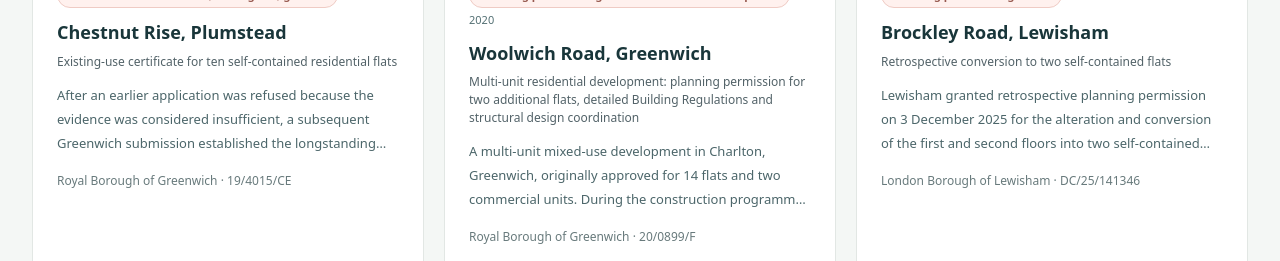
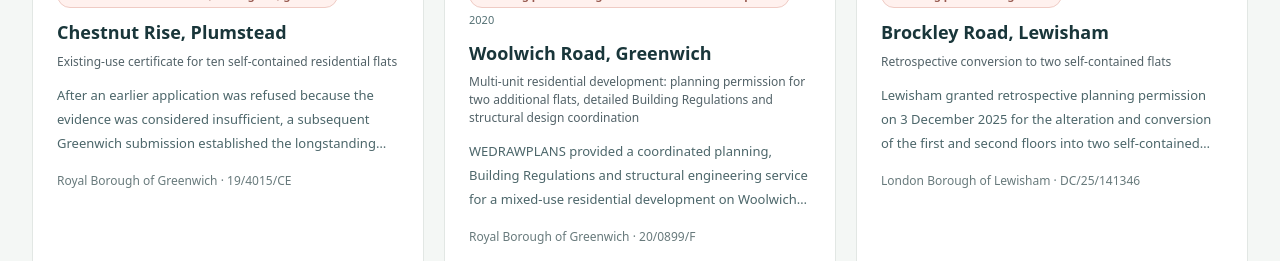
Before and after one commit to WEDRAWPLANS/wedrawplans, a Next.js app: page /case-studies in a window 1280 px wide. Shown: the part 4840-5101 px from the top of the page. Built offline with nearby package versions, Linux system fonts and the light colour scheme.

Commit message:
Replace internal Woolwich editorial notes with professional evidence-led client-facing copy

```diff
--- a/data/caseStudies.ts
+++ b/data/caseStudies.ts
@@ -559,7 +559,7 @@ export const caseStudies: CaseStudy[] = [
     slug: "700-woolwich-road-greenwich-two-new-flats",
     title: "Woolwich Road, Greenwich | Planning, Building Regulations and Structural Engineering",
     shortTitle: "Woolwich Road, Greenwich",
-    seoDescription: "Sample WEDRAWPLANS Greenwich project: two additional flats approved during construction, original BR01–BR17 Building Regulations drawings, coordinated steelwork and site photographs.",
+    seoDescription: "Explore WEDRAWPLANS planning approval, Building Regulations drawings and structural engineering coordination for two additional rooftop flats at Woolwich Road, Greenwich.",
     location: "Woolwich Road, Charlton, London SE7",
     authority: "Royal Borough of Greenwich",
     reference: "20/0899/F",
@@ -570,32 +570,31 @@ export const caseStudies: CaseStudy[] = [
     outcome: "Planning permission granted · construction completed",
     approved: true,
     featured: true,
-    summary: "A multi-unit mixed-use development in Charlton, Greenwich, originally approved for 14 flats and two commercial units. During the construction programme WEDRAWPLANS secured permission for an additional storey on the western side, creating two further two-bedroom flats and bringing the proposed residential total to 16. The same project also involved WEDRAWPLANS Building Regulations technical drawings, structural engineering coordination, planning-condition submissions and construction-stage support.",
-    proof: "Royal Greenwich application 20/0899/F concerns the additional floor and two more two-bedroom flats, together with parking and access alterations. The 1 July 2020 delegated report recommends approval and confirms the original 14-flat/two-commercial-unit permission (14/0289/F). Original WEDRAWPLANS planning and BR01–BR17 technical sheets, together with dated rooftop steelwork photographs, document the services supplied. The client confirms that final Building Control certification has been issued; the certificate is not reproduced here.",
-    approvedDrawings: "The council planning record concerns the additional storey, two new flats, amenity, parking and access changes. The separate BR01, BR02, BR03, BR04, BR05, BR06, BR07, BR08, BR13 and BR17 sheets are Building Regulations/technical drawings and should not be described as planning-approved sheets.",
-    wdpService: "WEDRAWPLANS prepared the architectural planning proposal and supporting drawings, managed planning-condition submissions and provided comprehensive Building Regulations drawings, coordinated structural engineering and detailed construction information for the residential scheme. Original progress photographs document steel-frame installation for the two new rooftop homes.",
+    summary: "WEDRAWPLANS provided a coordinated planning, Building Regulations and structural engineering service for a mixed-use residential development on Woolwich Road, Greenwich. Building on the earlier permission for 14 flats and two commercial units, we secured planning permission during construction for two further two-bedroom apartments in an additional upper storey. The resulting scheme incorporated 16 flats, supported by detailed technical drawings, planning-condition submissions and construction-stage coordination.",
+    proof: "Royal Greenwich granted planning permission under reference 20/0899/F for an additional storey containing two two-bedroom flats, together with related parking and access changes. The project combined an extensive planning drawing set with Building Regulations construction information, structural engineering coordination and site delivery. Final Building Control certification was issued following completion.",
+    approvedDrawings: "The architectural collection includes the additional-floor planning layouts, elevations, sections, rooftop amenity and associated access drawings. A separate technical collection contains BR01, BR02, BR03, BR04, BR05, BR06, BR07, BR08, BR13 and BR17, illustrating the Building Regulations and construction design.",
+    wdpService: "WEDRAWPLANS prepared and coordinated the architectural planning submission for the additional flats, the Building Regulations drawing package and structural design interfaces. Our involvement extended to planning-condition submissions, detailed construction information and coordination throughout the building programme.",
     homeownerGuidance: "Adding accommodation above an existing building requires more than planning drawings. The structural support, escape arrangements, fire and acoustic separation, accessibility, ventilation, roof construction, materials and Building Control requirements must be coordinated with the existing structure. WEDRAWPLANS can assess the appropriate planning and technical drawing services for individual homes, flat conversions and larger developments.",
     highlights: [
-      "Original 14-flat mixed-use permission with two commercial units",
-      "Two additional two-bedroom flats planned above the western wing during construction",
-      "Sixteen residential flats in the revised planning layout; no unsupported 20-flat claim",
-      "Full original planning drawing gallery and direct council document link",
-      "Ten separate technical sheets, with Building Regulations BR01 featured first",
-      "Steel beam, column and connection photographs from the rooftop works",
-      "Planning-condition submissions, detailed construction information and coordination",
-      "Client-confirmed construction completion and final Building Control certificate",
+      "Additional fourth-floor accommodation creating two two-bedroom flats",
+      "Planning permission secured during the construction programme",
+      "Sixteen residential apartments alongside two commercial units in the revised scheme",
+      "Coordinated Building Regulations drawings and structural engineering interfaces",
+      "Detailed rooftop steelwork and construction information",
+      "Planning-condition submissions and support through construction",
+      "Completed development with final Building Control certification",
     ],
     keyConditions: [
-      "The additional-floor scheme was assessed within the Thames Barrier and Bowater Road Conservation Area.",
-      "The original and additional-floor planning permissions are distinct from Building Control approval.",
-      "The publicly supplied officer report discusses noise, ventilation, accessibility, green roof, materials, parking, cycle and refuse requirements; discharge of individual conditions is not inferred solely from that report.",
+      "The approved additional-floor design was assessed in the context of the local conservation area.",
+      "The development required coordination of access, amenity space, drainage, noise, ventilation and external materials.",
+      "Building Regulations and structural design work were developed alongside the planning and construction programme.",
     ],
     leadAngle: "Need a coordinated planning, Building Regulations and structural drawing package for an extension, rooftop addition or residential development?",
     relatedService: "/building-regulation-drawings",
     relatedArea: "/areas/greenwich",
     heroImage: "/images/case-studies/700-woolwich-road-greenwich-two-new-flats/construction-01-street-elevation.webp",
     secondaryImage: "/images/case-studies/700-woolwich-road-greenwich-two-new-flats/br-01-fourth-floor-services.webp",
-    mediaNote: "Original full drawing sheets and dated construction photographs supplied by WEDRAWPLANS; title-block personal details are redacted for web display. The final Building Control certificate was confirmed by the client but not reproduced here.",
+    mediaNote: "WEDRAWPLANS planning drawings, Building Regulations details and construction photographs from the completed Woolwich Road project.",
   },
   {
     slug: "brockley-road-lewisham-two-flat-conversion",
```
